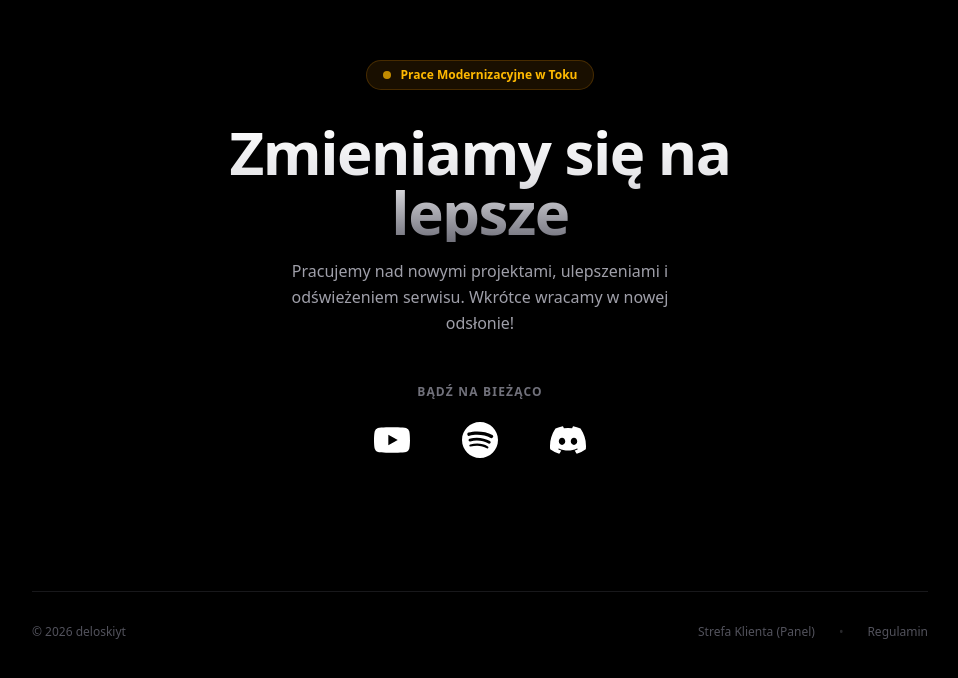
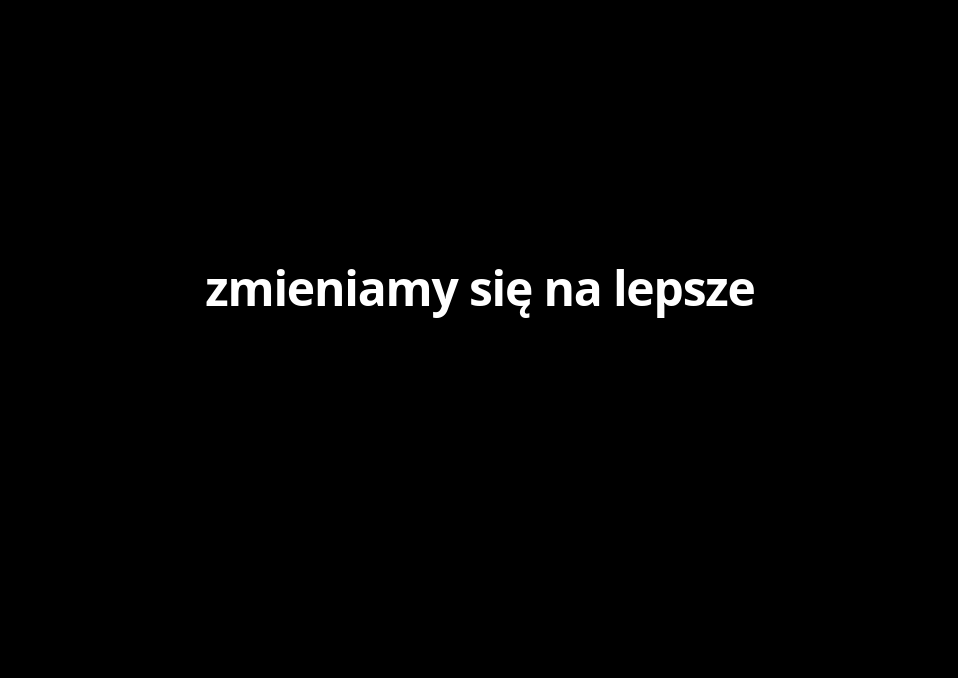
Before and after one commit to deloskiytbackup/deloskiyt-web, a Next.js app: page /zmieniamy-sie-na-lepsze in a window 1280 px wide. Shown: the part 112-790 px from the top of the page, without its empty margins (160-1118 px from the left). Built offline with nearby package versions, Linux system fonts and the light colour scheme.

Commit message:
style: minimalist text-only 'zmieniamy się na lepsze' maintenance screen

```diff
--- a/src/components/MaintenancePage.tsx
+++ b/src/components/MaintenancePage.tsx
@@ -1,56 +1,9 @@
-import Link from "next/link";
-import { SocialLinks } from "./SocialLinks";
-
 export function MaintenancePage() {
   return (
-    <main className="min-h-screen bg-black text-white flex flex-col items-center justify-between p-6 sm:p-12 select-none">
-      <div />
-
-      <div className="flex flex-col items-center text-center max-w-xl mx-auto space-y-8 my-auto">
-        {/* Status Badge */}
-        <div className="inline-flex items-center gap-2.5 px-4 py-1.5 rounded-full bg-amber-500/10 border border-amber-500/20 text-amber-400 text-xs font-semibold">
-          <span className="w-2 h-2 rounded-full bg-amber-400 animate-pulse" />
-          <span>Prace Modernizacyjne w Toku</span>
-        </div>
-
-        {/* Tytuł i Opis */}
-        <div className="space-y-4">
-          <h1 className="text-4xl sm:text-6xl font-black tracking-tight bg-gradient-to-b from-white via-zinc-200 to-zinc-500 bg-clip-text text-transparent">
-            Zmieniamy się na lepsze
-          </h1>
-          <p className="text-sm sm:text-base text-zinc-400 leading-relaxed max-w-md mx-auto">
-            Pracujemy nad nowymi projektami, ulepszeniami i odświeżeniem serwisu. Wkrótce wracamy w nowej odsłonie!
-          </p>
-        </div>
-
-        {/* Social Linki na czas przerwy */}
-        <div className="pt-4 space-y-3">
-          <p className="text-xs uppercase tracking-widest text-zinc-500 font-semibold">
-            Bądź na bieżąco
-          </p>
-          <SocialLinks />
-        </div>
-      </div>
-
-      {/* Dolny pasek z dostępem do panelu klienta */}
-      <footer className="w-full max-w-4xl pt-8 border-t border-zinc-900 text-xs text-zinc-600 flex flex-col sm:flex-row items-center justify-between gap-4">
-        <span>© {new Date().getFullYear()} deloskiyt</span>
-        <div className="flex items-center gap-6">
-          <Link
-            href="/panel-klienta"
-            className="hover:text-zinc-300 transition-colors underline-offset-4 hover:underline"
-          >
-            Strefa Klienta (Panel)
-          </Link>
-          <span className="text-zinc-800">•</span>
-          <Link
-            href="/regulamin"
-            className="hover:text-zinc-300 transition-colors underline-offset-4 hover:underline"
-          >
-            Regulamin
-          </Link>
-        </div>
-      </footer>
+    <main className="min-h-screen bg-black text-white flex items-center justify-center p-6 select-none">
+      <h1 className="text-3xl sm:text-5xl font-bold tracking-tight text-center">
+        zmieniamy się na lepsze
+      </h1>
     </main>
   );
 }
```
